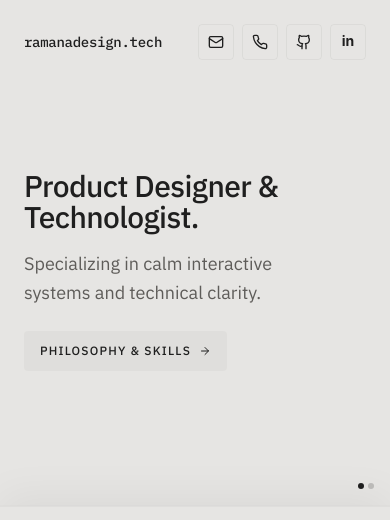
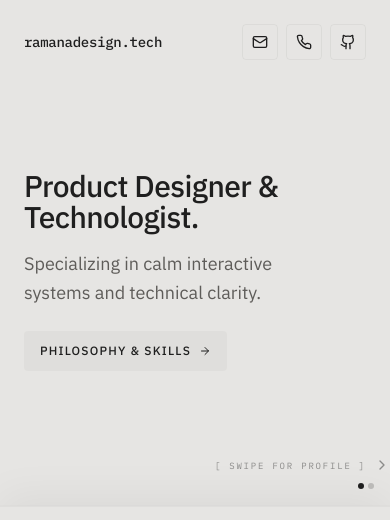
Before and after one commit to hereisramana/experiment, a React (Vite) app: page / in a window 390 px wide. Shown: the top 520 px of the page. Built offline with nearby package versions, Linux system fonts and the light colour scheme.

Commit message:
Update MobileHome.tsx

```diff
--- a/components/MobileHome.tsx
+++ b/components/MobileHome.tsx
@@ -1,7 +1,7 @@
-import React, { useRef, useState } from 'react';
+import React, { useRef, useState, useEffect } from 'react';
 import { PROJECTS, SKILLS } from '../constants';
 import { ProjectCard } from './ProjectCard';
-import { Globe, ArrowRight, Mail, Phone, Github } from 'lucide-react';
+import { Globe, ArrowRight, Mail, Phone, Github, ChevronRight } from 'lucide-react';
 
 interface MobileHomeProps {
   onNavigate: (projectId: string) => void;
@@ -10,6 +10,13 @@ interface MobileHomeProps {
 export const MobileHome: React.FC<MobileHomeProps> = ({ onNavigate }) => {
   const topScrollRef = useRef<HTMLDivElement>(null);
   const [selectedProjectId, setSelectedProjectId] = useState<string | null>(null);
+  const [hasSwiped, setHasSwiped] = useState(false);
+
+  const handleScroll = () => {
+    if (topScrollRef.current && topScrollRef.current.scrollLeft > 50) {
+      setHasSwiped(true);
+    }
+  };
 
   const scrollToDarkPane = () => {
     if (topScrollRef.current) {
@@ -18,6 +25,7 @@ export const MobileHome: React.FC<MobileHomeProps> = ({ onNavigate }) => {
         left: width,
         behavior: 'smooth'
       });
+      setHasSwiped(true);
     }
   };
 
@@ -27,120 +35,64 @@ export const MobileHome: React.FC<MobileHomeProps> = ({ onNavigate }) => {
   };
 
   const selectedProject = PROJECTS.find(p => p.id === selectedProjectId);
-
-  // Shared button style for the header icons with specific color overrides in the JSX
   const baseIconBtnStyle = "p-2 rounded-[var(--radius-sm)] border border-[var(--color-paper-dark)]/30 text-[var(--color-ink)] transition-all active:scale-90 active:text-white touch-manipulation flex items-center justify-center w-9 h-9";
 
   return (
     <div className="h-[100dvh] w-screen flex flex-col bg-[var(--color-paper)] overflow-hidden overscroll-none">
-
-      {/* UPPER DECK: Horizontal Snap (Hero + Dark Pane) */}
       <div
         ref={topScrollRef}
+        onScroll={handleScroll}
         className="h-[60%] flex-none w-full overflow-x-auto snap-x snap-mandatory flex no-scrollbar"
       >
-
-        {/* SLIDE 1: HERO (White) */}
         <div className="min-w-full w-full h-full snap-start overflow-y-auto flex flex-col p-6 pt-6 relative bg-[var(--color-paper)] border-b border-[var(--color-paper-dark)]/10">
-            {/* Header */}
             <div className="flex justify-between items-center mb-8 shrink-0">
-               <h1 className="font-mono text-sm font-bold text-[var(--color-ink)] lowercase tracking-tight">
-                  ramanadesign.tech
-               </h1>
-
-               {/* Action Icons Row */}
+               <h1 className="font-mono text-sm font-bold text-[var(--color-ink)] lowercase tracking-tight">ramanadesign.tech</h1>
                <div className="flex items-center gap-2">
-                 <a
-                   href="mailto:hello@ramanadesign.tech"
-                   className={`${baseIconBtnStyle} active:bg-blue-500 active:border-blue-500`}
-                   aria-label="Email"
-                 >
-                    <Mail className="w-4 h-4" />
-                 </a>
-                 <a
-                   href="tel:+15551234567"
-                   className={`${baseIconBtnStyle} active:bg-emerald-500 active:border-emerald-500`}
-                   aria-label="Call"
-                 >
-                    <Phone className="w-4 h-4" />
-                 </a>
-                 <a
-                   href="#"
-                   className={`${baseIconBtnStyle} active:bg-[#333] active:border-[#333]`}
-                   aria-label="Github"
-                 >
-                    <Github className="w-4 h-4" />
-                 </a>
-                 <a
-                   href="#"
-                   className={`${baseIconBtnStyle} active:bg-[#0077b5] active:border-[#0077b5]`}
-                   aria-label="LinkedIn"
-                 >
-                    <span
-                      className="text-[14px] font-bold leading-none pb-0.5"
-                      style={{ fontFamily: '-apple-system, BlinkMacSystemFont, "Segoe UI", Roboto, Helvetica, Arial, sans-serif' }}
-                    >
-                      in
-                    </span>
-                 </a>
+                 <a href="mailto:hello@ramanadesign.tech" className={`${baseIconBtnStyle} active:bg-blue-500 active:border-blue-500`} aria-label="Email"><Mail className="w-4 h-4" /></a>
+                 <a href="tel:+15551234567" className={`${baseIconBtnStyle} active:bg-emerald-500 active:border-emerald-500`} aria-label="Call"><Phone className="w-4 h-4" /></a>
+                 <a href="#" className={`${baseIconBtnStyle} active:bg-[#333] active:border-[#333]`} aria-label="Github"><Github className="w-4 h-4" /></a>
                </div>
             </div>
 
             <div className="flex-1 flex flex-col justify-center pb-8">
-              <h2 className="text-3xl sm:text-4xl font-medium tracking-tight leading-[1.05] mb-4 text-[var(--color-ink)]">
-                Product Designer & Technologist.
-              </h2>
+              <h2 className="text-3xl sm:text-4xl font-medium tracking-tight leading-[1.05] mb-4 text-[var(--color-ink)]">Product Designer & Technologist.</h2>
               <div className="space-y-6">
-                <p className="text-lg text-[var(--color-ink-subtle)] leading-relaxed max-w-[90%]">
-                  Specializing in calm interactive systems and technical clarity.
-                </p>
-
-                <button
-                  onClick={scrollToDarkPane}
-                  className="w-max group flex items-center gap-2 text-xs uppercase font-medium tracking-widest text-[var(--color-ink)] bg-[var(--color-paper-dim)]/50 px-4 py-3 rounded-[var(--radius-sm)] transition-all active:scale-95 touch-manipulation"
-                >
+                <p className="text-lg text-[var(--color-ink-subtle)] leading-relaxed max-w-[90%]">Specializing in calm interactive systems and technical clarity.</p>
+                <button onClick={scrollToDarkPane} className="w-max group flex items-center gap-2 text-xs uppercase font-medium tracking-widest text-[var(--color-ink)] bg-[var(--color-paper-dim)]/50 px-4 py-3 rounded-[var(--radius-sm)] transition-all active:scale-95 touch-manipulation">
                   <span>Philosophy & Skills</span>
                   <ArrowRight className="w-3 h-3" />
                 </button>
               </div>
             </div>
 
-            {/* Visual indicator for horizontal scroll */}
+            {/* Mobile Swipe Hint */}
+            <div className={`absolute bottom-8 right-0 flex items-center gap-2 transition-all duration-700 pointer-events-none ${hasSwiped ? 'opacity-0 translate-x-10' : 'opacity-40 animate-pulse'}`}>
+                <span className="font-mono text-[9px] uppercase tracking-[0.2em]">[ Swipe for Profile ]</span>
+                <ChevronRight className="w-4 h-4" />
+            </div>
+
             <div className="absolute bottom-4 right-4 flex gap-1">
                 <div className="w-1.5 h-1.5 rounded-full bg-[var(--color-ink)]"></div>
                 <div className="w-1.5 h-1.5 rounded-full bg-[var(--color-ink)] opacity-20"></div>
             </div>
         </div>
 
-        {/* SLIDE 2: DARK PANE (Dynamic Content) */}
         <div className="min-w-full w-full h-full snap-start overflow-hidden bg-[var(--color-ink)] text-[var(--color-paper)] relative">
-
            {selectedProject ? (
-             // SELECTED STATE: Show Project Preview
              <div className="w-full h-full relative animate-in fade-in duration-500">
-                <img
-                  src={selectedProject.heroUrl}
-                  alt={selectedProject.title}
-                  className="w-full h-full object-cover opacity-80"
-                />
+                <img src={selectedProject.heroUrl} alt={selectedProject.title} className="w-full h-full object-cover opacity-80" />
                 <div className="absolute inset-0 bg-gradient-to-t from-[var(--color-ink)] via-transparent to-transparent opacity-90" />
-
                 <div className="absolute bottom-0 left-0 w-full p-8 pb-10">
                    <div className="flex flex-wrap gap-2 mb-4">
                       {selectedProject.tags.slice(0, 2).map(tag => (
-                        <span key={tag} className="px-2 py-1 bg-white/10 backdrop-blur-sm rounded text-[10px] uppercase font-mono tracking-wider">
-                          {tag}
-                        </span>
+                        <span key={tag} className="px-2 py-1 bg-white/10 backdrop-blur-sm rounded text-[10px] uppercase font-mono tracking-wider">{tag}</span>
                       ))}
                    </div>
                    <h2 className="text-3xl font-medium tracking-tight mb-2">{selectedProject.title}</h2>
-                   <p className="text-sm text-[var(--color-paper-dim)] line-clamp-2 leading-relaxed">
-                     {selectedProject.tagline}
-                   </p>
+                   <p className="text-sm text-[var(--color-paper-dim)] line-clamp-2 leading-relaxed">{selectedProject.tagline}</p>
                 </div>
              </div>
            ) : (
-             // DEFAULT STATE: Skills & Philosophy
              <div className="w-full h-full overflow-y-auto p-8 relative">
                 <div className="space-y-10 max-w-sm mx-auto pt-4">
                     {SKILLS.map((group) => (
@@ -153,18 +105,13 @@ export const MobileHome: React.FC<MobileHomeProps> = ({ onNavigate }) => {
                           </ul>
                       </div>
                     ))}
-
                     <div className="border-t border-white/10 pt-8 mt-8">
                         <Globe className="w-8 h-8 text-[var(--color-paper-dark)] opacity-20 mb-4" />
-                        <p className="text-base leading-relaxed font-light text-balance text-[var(--color-paper-dim)] italic">
-                          "The interface should be a silent partner, not a noisy decoration."
-                        </p>
+                        <p className="text-base leading-relaxed font-light text-balance text-[var(--color-paper-dim)] italic">"The interface should be a silent partner, not a noisy decoration."</p>
                     </div>
                 </div>
              </div>
            )}
-
-           {/* Visual indicator for horizontal scroll */}
            <div className="absolute bottom-4 left-4 z-20 flex gap-1">
                 <div className="w-1.5 h-1.5 rounded-full bg-[var(--color-paper)] opacity-20"></div>
                 <div className="w-1.5 h-1.5 rounded-full bg-[var(--color-paper)]"></div>
@@ -172,28 +119,17 @@ export const MobileHome: React.FC<MobileHomeProps> = ({ onNavigate }) => {
         </div>
       </div>
 
-      {/* LOWER DECK: Project List (Vertical Scroll) */}
       <div className="flex-1 min-h-0 bg-[var(--color-paper)] border-t border-[var(--color-paper-dark)]/20 relative z-20 shadow-[0_-10px_40px_rgba(0,0,0,0.05)]">
           <div className="sticky top-0 bg-[var(--color-paper)]/95 backdrop-blur-sm z-30 px-6 py-3 border-b border-[var(--color-paper-dark)]/10 flex items-center justify-between">
              <span className="font-mono text-xs uppercase tracking-widest text-[var(--color-ink)] opacity-50">Selected Works</span>
              <span className="font-mono text-xs text-[var(--color-ink)] opacity-30">{PROJECTS.length}</span>
           </div>
-
           <div className="h-full overflow-y-auto p-4 pb-32 space-y-3">
              {PROJECTS.map((project, idx) => (
-                <ProjectCard
-                  key={project.id}
-                  project={project}
-                  index={idx}
-                  onClick={() => handleCardClick(project.id)}
-                  onHover={() => {}}
-                  isActive={selectedProjectId === project.id}
-                  onNavigate={onNavigate}
-                />
+                <ProjectCard key={project.id} project={project} index={idx} onClick={() => handleCardClick(project.id)} onHover={() => {}} isActive={selectedProjectId === project.id} onNavigate={onNavigate} />
              ))}
           </div>
       </div>
-
     </div>
   );
 };
```
